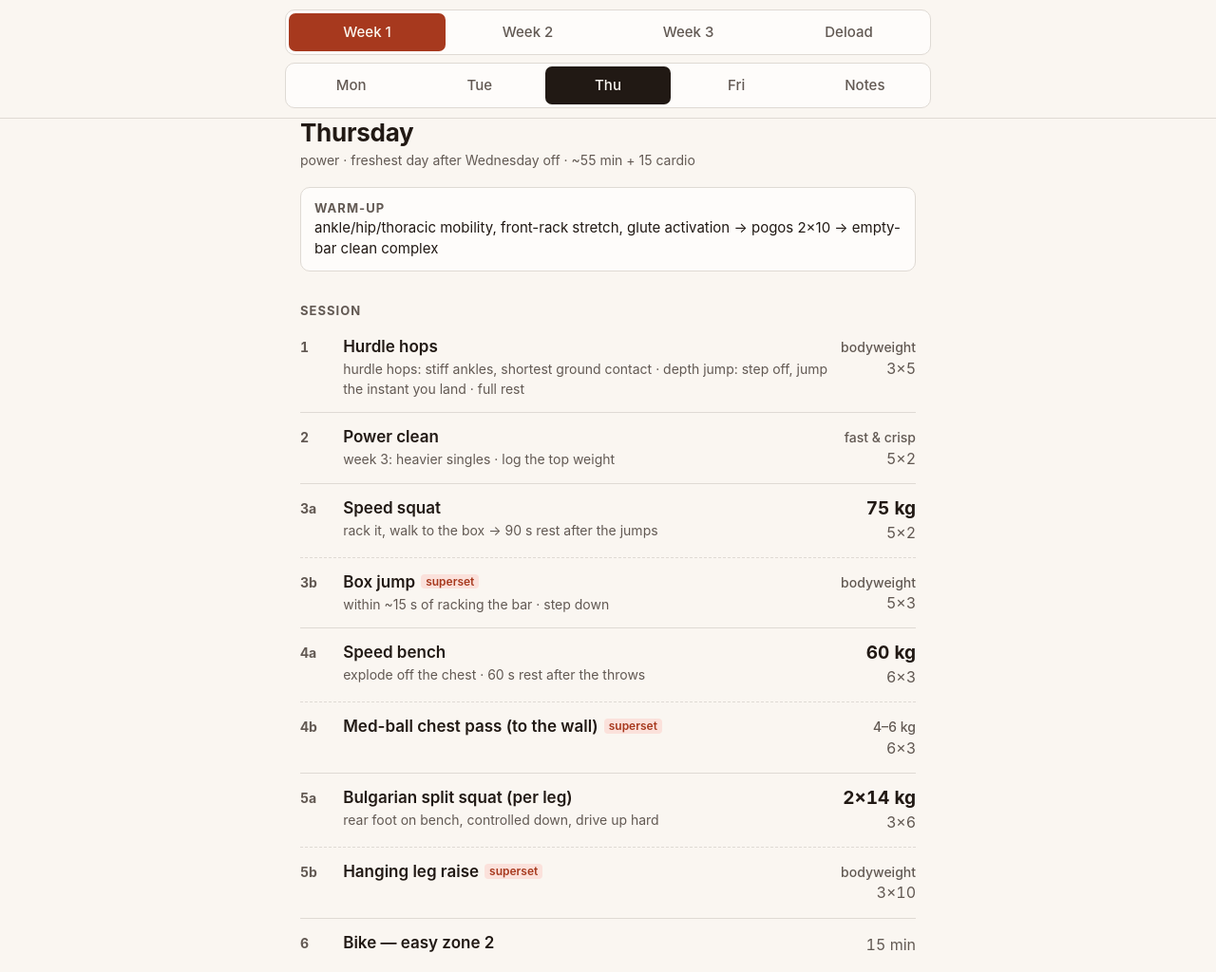
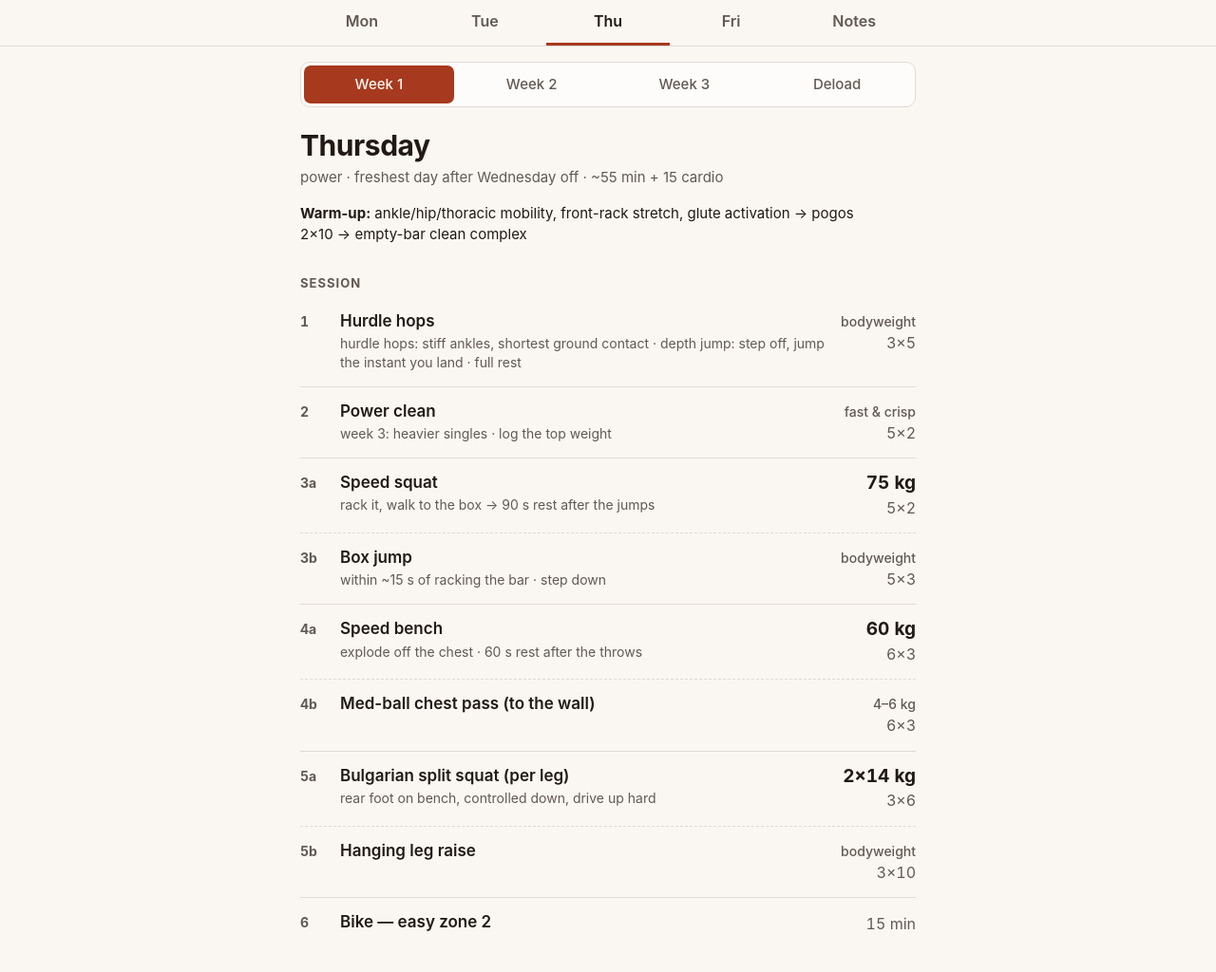
Before and after one commit to youshy/Gym, a plain HTML site: page index.html in a window 1280 px wide. Shown: the top 1024 px of the page at 95% size. Drawn offline with Linux system fonts and the light colour scheme.

Commit message:
feat: design system docs + page refresh (index tabs, main-lift band)
- PRODUCT.md / DESIGN.md (+ .impeccable/design.json): "Coach's Program Sheet" system
- Sticky header is now a single row of day tabs with a today dot
- Week picker moved into the content (hidden on Notes)
- 5/3/1 main lift gets the only tinted band; bigger set loads
- Warm-up as plain text, superset tags dropped (3a/3b says it)

Co-Authored-By: Claude Opus 5.5 <noreply@anthropic.com>

```diff
--- a/index.html
+++ b/index.html
@@ -6,17 +6,17 @@
 <meta name="color-scheme" content="light dark">
 <title>Training</title>
 <style>
-  /* chalk + ink, one oxide accent for "you are here" */
+  /* tokens: see DESIGN.md (chalk + ink, one oxide accent) */
   :root {
     --bg: oklch(97.5% 0.008 75); --surface: oklch(99.3% 0.004 75); --ink: oklch(22% 0.015 50);
     --muted: oklch(47% 0.015 50); --line: oklch(89% 0.01 70);
-    --accent: oklch(50% 0.15 35); --accent-ink: oklch(98% 0.01 75); --accent-soft: oklch(93% 0.03 35);
+    --accent: oklch(50% 0.15 35); --accent-ink: oklch(98% 0.01 75); --band: oklch(94.5% 0.022 55);
   }
   @media (prefers-color-scheme: dark) {
     :root {
       --bg: oklch(18% 0.01 50); --surface: oklch(22% 0.012 50); --ink: oklch(94% 0.01 75);
       --muted: oklch(72% 0.015 70); --line: oklch(31% 0.012 50);
-      --accent: oklch(72% 0.14 40); --accent-ink: oklch(18% 0.01 50); --accent-soft: oklch(30% 0.05 35);
+      --accent: oklch(72% 0.14 40); --accent-ink: oklch(18% 0.01 50); --band: oklch(24% 0.025 45);
     }
   }
   * { box-sizing: border-box; }
@@ -27,39 +27,48 @@
   button { font: inherit; color: inherit; cursor: pointer; }
   :focus-visible { outline: 2px solid var(--accent); outline-offset: 2px; }
 
+  /* index tabs: the only sticky thing */
   header { position: sticky; top: 0; z-index: 1; background: var(--bg); border-bottom: 1px solid var(--line);
            padding-top: env(safe-area-inset-top); }
-  .bar { display: flex; flex-direction: column; gap: 8px; padding: 10px 0; }
-  .seg { display: grid; grid-auto-flow: column; grid-auto-columns: 1fr; gap: 4px;
+  .tabs { display: flex; }
+  .tabs button { flex: 1; min-height: 48px; border: 0; border-bottom: 3px solid transparent; background: none;
+                 font-size: 16px; font-weight: 600; color: var(--muted); position: relative;
+                 transition: color .15s, border-color .15s; }
+  .tabs button[aria-pressed="true"] { color: var(--ink); border-bottom-color: var(--accent); }
+  .tabs .today::after { content: ""; position: absolute; top: 9px; right: calc(50% - 20px);
+                        width: 6px; height: 6px; border-radius: 50%; background: var(--accent); }
+
+  .seg { display: grid; grid-template-columns: repeat(4, 1fr); gap: 3px; margin-top: 16px;
          background: var(--surface); border: 1px solid var(--line); border-radius: 10px; padding: 3px; }
-  .seg button { border: 0; background: none; border-radius: 7px; min-height: 40px; padding: 0 4px;
+  .seg[hidden] { display: none; }
+  .seg button { border: 0; background: none; border-radius: 7px; min-height: 40px;
                 font-size: 15px; font-weight: 550; color: var(--muted); transition: background-color .15s, color .15s; }
   .seg button[aria-pressed="true"] { background: var(--accent); color: var(--accent-ink); }
-  .days button[aria-pressed="true"] { background: var(--ink); color: var(--bg); }
 
-  main { padding: 20px 0 48px; }
-  h1 { font-size: 26px; line-height: 1.15; margin: 0; letter-spacing: -.01em; }
-  .sub { color: var(--muted); font-size: 14px; margin: 4px 0 0; }
+  main { padding-bottom: 48px; }
+  h1 { font-size: 30px; font-weight: 750; line-height: 1.1; letter-spacing: -.015em; margin: 24px 0 0; }
+  .sub { color: var(--muted); font-size: 15px; margin: 6px 0 0; }
   h2 { font-size: 13px; font-weight: 650; text-transform: uppercase; letter-spacing: .08em; color: var(--muted);
        margin: 32px 0 4px; }
-  .warm { margin: 18px 0 0; padding: 12px 14px; background: var(--surface); border: 1px solid var(--line);
-          border-radius: 10px; font-size: 15px; }
-  .warm b { display: block; font-size: 13px; text-transform: uppercase; letter-spacing: .08em; color: var(--muted); }
+  .warm { font-size: 15px; margin: 16px 0 0; max-width: 62ch; }
+  .warm b { font-weight: 650; }
 
   ol { list-style: none; margin: 0; padding: 0; }
-  li.ex { display: grid; grid-template-columns: 2.2em 1fr auto; gap: 0 10px; padding: 14px 0;
+  li.ex { display: grid; grid-template-columns: 2em 1fr auto; gap: 0 10px; padding: 14px 0;
           border-top: 1px solid var(--line); }
-  li.ex:first-child { border-top: 0; }
+  li.ex:first-child, li.main + li.ex { border-top-color: transparent; }
   li.pair { border-top-style: dashed; }
+  /* the day's 5/3/1 lift: one tinted band, bleeds to the screen edge */
+  li.main { background: var(--band); border-top-color: transparent; margin: 0 -16px; padding: 16px; border-radius: 0; }
+  @media (min-width: 712px) { li.main { border-radius: 12px; } }
   .n { font-size: 14px; font-weight: 650; color: var(--muted); font-variant-numeric: tabular-nums; padding-top: 2px; }
   .what b { display: block; font-size: 17px; font-weight: 600; line-height: 1.3; }
-  .what small { display: block; color: var(--muted); font-size: 14px; margin-top: 3px; max-width: 60ch; }
+  .what small { display: block; color: var(--muted); font-size: 14px; margin-top: 3px; max-width: 58ch; }
   .dose { text-align: right; white-space: nowrap; font-variant-numeric: tabular-nums; }
-  .load { display: block; font-size: 19px; font-weight: 700; line-height: 1.25; }
+  .load { display: block; font-size: 19px; font-weight: 700; line-height: 1.3; }
+  li.main .load { font-size: 21px; }
   .load.word { font-size: 14px; font-weight: 500; color: var(--muted); padding-top: 3px; }
   .sets { display: block; font-size: 16px; color: var(--muted); margin-top: 2px; }
-  .tag { display: inline-block; font-size: 12px; font-weight: 600; color: var(--accent); background: var(--accent-soft);
-         border-radius: 4px; padding: 0 5px; margin-left: 6px; vertical-align: 2px; }
   .skip { opacity: .45; }
 
   .notes li { padding: 10px 0; border-top: 1px solid var(--line); max-width: 68ch; }
@@ -74,11 +83,11 @@
 </style>
 </head>
 <body>
-<header><div class="wrap bar">
-  <nav class="seg weeks" id="weeks" aria-label="Week"></nav>
-  <nav class="seg days" id="tabs" aria-label="Day"></nav>
-</div></header>
-<main class="wrap" id="view"><p class="sub">Loading…</p></main>
+<header><nav class="wrap tabs" id="tabs" aria-label="Day"></nav></header>
+<main class="wrap">
+  <nav class="seg" id="weeks" aria-label="Week"></nav>
+  <div id="view"><p class="sub">Loading…</p></div>
+</main>
 <script>
 // 5/3/1: [set 1, set 2, top set] percent of TM and reps, per week (week 4 = deload)
 const PCT  = [[.65,.75,.85], [.70,.80,.90], [.75,.85,.95], [.40,.50,.60]];
@@ -108,17 +117,18 @@ function dose(it, w) {
   return loadHtml(load) + (it.weeks ? `<span class="sets">${it.weeks[w]}</span>` : '');
 }
 
-// ⇄ in data.json = superset with the line above → numbered 3a / 3b like a normal program sheet
+// ⇄ in data.json = superset with the line above → numbered 3a / 3b like a paper program sheet
+const isPair = it => it.name.toString().startsWith('⇄');
 function list(items, w) {
   let n = 0;
-  const labels = items.map((it, i) => it.name.toString().startsWith('⇄') ? null : ++n);
+  const labels = items.map(it => isPair(it) ? n + 'b' : ++n + '');
   return `<ol>${items.map((it, i) => {
-    const raw = Array.isArray(it.name) ? it.name[w] : it.name, pair = raw.startsWith('⇄');
-    const nextPair = items[i + 1] && items[i + 1].name.toString().startsWith('⇄');
-    let lab = pair ? labels.slice(0, i).filter(Boolean).pop() + 'b' : labels[i] + (nextPair ? 'a' : '');
+    const raw = Array.isArray(it.name) ? it.name[w] : it.name, pair = isPair(it);
+    const lab = labels[i] + (!pair && items[i + 1] && isPair(items[i + 1]) ? 'a' : '');
     const skip = (it.weeks && it.weeks[w] === 'skip') || (it.pct && !it.pct[w]);
-    return `<li class="ex${pair ? ' pair' : ''}${skip ? ' skip' : ''}"><span class="n">${lab}</span>
-      <div class="what"><b>${raw.replace(/^⇄\s*/, '')}${pair ? '<span class="tag">superset</span>' : ''}</b>${it.note ? `<small>${it.note}</small>` : ''}</div>
+    const main = it.tm && !it.pct;
+    return `<li class="ex${pair ? ' pair' : ''}${main ? ' main' : ''}${skip ? ' skip' : ''}"><span class="n">${lab}</span>
+      <div class="what"><b>${raw.replace(/^⇄\s*/, '')}</b>${it.note ? `<small>${it.note}</small>` : ''}</div>
       <div class="dose">${dose(it, w)}</div></li>`;
   }).join('')}</ol>`;
 }
@@ -127,7 +137,7 @@ function dayView(d) {
   const w = week - 1, warm = d.items.find(it => /^warm-up/i.test(it.name));
   const items = d.items.filter(it => it !== warm);
   return `<h1>${d.day}</h1><p class="sub">${d.note || ''}</p>
-    ${warm ? `<p class="warm"><b>Warm-up</b>${warm.name.replace(/^warm-up:\s*/i, '')}</p>` : ''}
+    ${warm ? `<p class="warm"><b>Warm-up:</b> ${warm.name.replace(/^warm-up:\s*/i, '')}</p>` : ''}
     <h2>Session</h2>${list(items, w)}
     ${d.evening ? `<h2>Evening</h2>${list(d.evening, w)}` : ''}`;
 }
@@ -144,21 +154,23 @@ function notesView() {
 }
 
 const slug = d => d.day.slice(0, 3).toLowerCase();
+const DOW = ['sun','mon','tue','wed','thu','fri','sat'], today = DOW[new Date().getDay()];
 
 // no hash → today's session, or the next one coming up
 function defaultTab() {
-  const names = ['sun','mon','tue','wed','thu','fri','sat'], today = new Date().getDay();
-  for (let k = 0; k < 7; k++) { const d = data.days.find(d => slug(d) === names[(today + k) % 7]); if (d) return slug(d); }
+  const t = DOW.indexOf(today);
+  for (let k = 0; k < 7; k++) { const d = data.days.find(d => slug(d) === DOW[(t + k) % 7]); if (d) return slug(d); }
   return 'notes';
 }
 
 function render() {
   tab = location.hash.slice(1) || defaultTab();
+  tabs.innerHTML = data.days.map(d => [slug(d), d.day.slice(0, 3)]).concat([['notes', 'Notes']])
+    .map(([s, l]) => `<button data-t="${s}" aria-pressed="${s === tab}"${s === today ? ' class="today" aria-label="' + l + ' (today)"' : ''}>${l}</button>`).join('');
+  const d = data.days.find(d => slug(d) === tab);
+  weeks.hidden = !d;
   weeks.innerHTML = [1, 2, 3, 4].map(n =>
     `<button data-w="${n}" aria-pressed="${n === week}">${n === 4 ? 'Deload' : 'Week ' + n}</button>`).join('');
-  tabs.innerHTML = data.days.map(d => [slug(d), d.day.slice(0, 3)]).concat([['notes', 'Notes']])
-    .map(([s, l]) => `<button data-t="${s}" aria-pressed="${s === tab}">${l}</button>`).join('');
-  const d = data.days.find(d => slug(d) === tab);
   view.innerHTML = d ? dayView(d) : notesView();
 }
 
```
Also changed, not shown: .impeccable/design.json (added), 2 other files.
